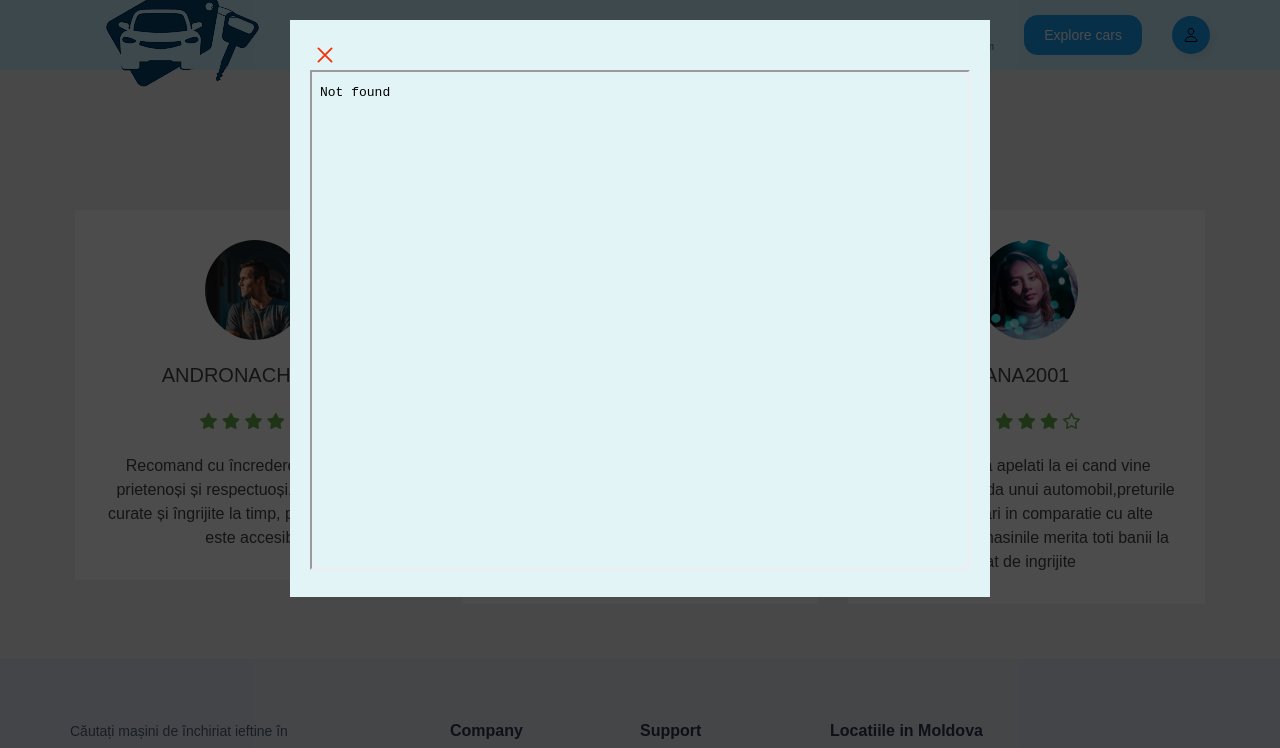
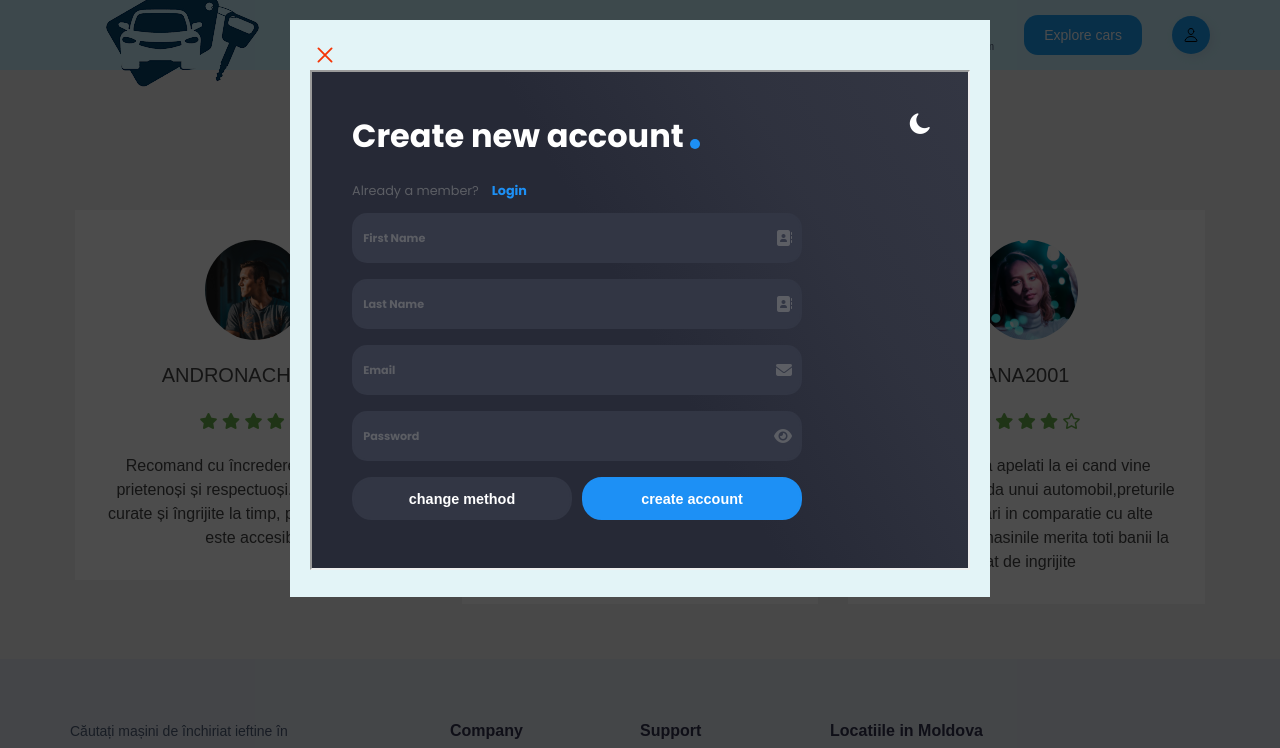
Before and after one commit to AndreeaBorta/RentCar, a plain HTML site: page Review.html in a window 1280 px wide. Both pictures are taken after a click on the button "Profile". Shown: the top 748 px of the page. Drawn offline with nearby package versions, Linux system fonts and the light colour scheme.

Commit message:
Update Review.html

```diff
--- a/Review.html
+++ b/Review.html
@@ -102,7 +102,7 @@
 
                     // Încarcă o pagină HTML într-un iframe
                     const iframe = document.createElement('iframe');
-                    iframe.src = '/Renthal/pass.html'; // Înlocuiește 'pagina.html' cu URL-ul paginii pe care dorești să o încarci.
+                    iframe.src = 'pass.html'; // Înlocuiește 'pagina.html' cu URL-ul paginii pe care dorești să o încarci.
                     iframe.style.width = '100%';
                     iframe.style.height = '500px'; // Ajustează dimensiunile iframe-ului după preferințele tale.
                     popupContent.appendChild(iframe);
```
